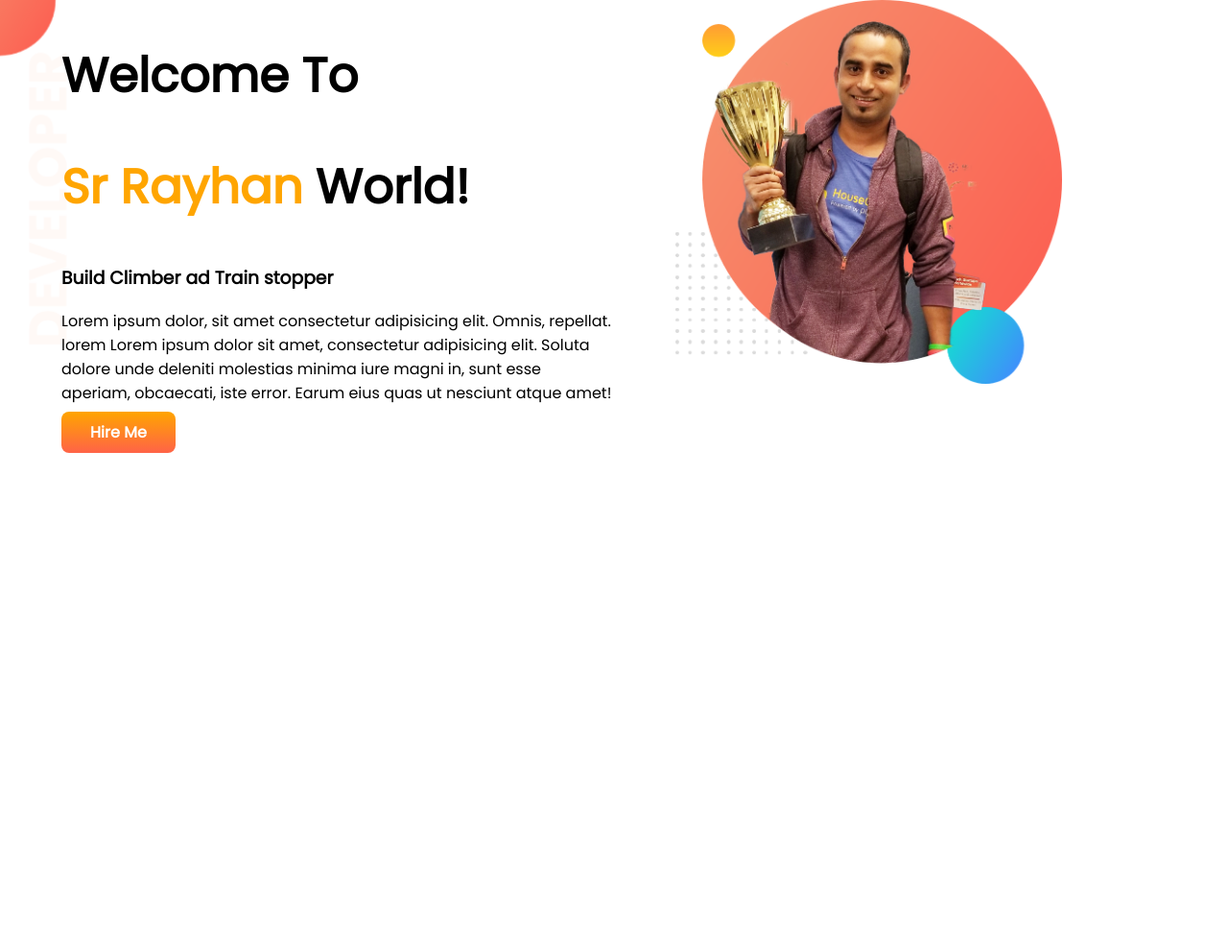
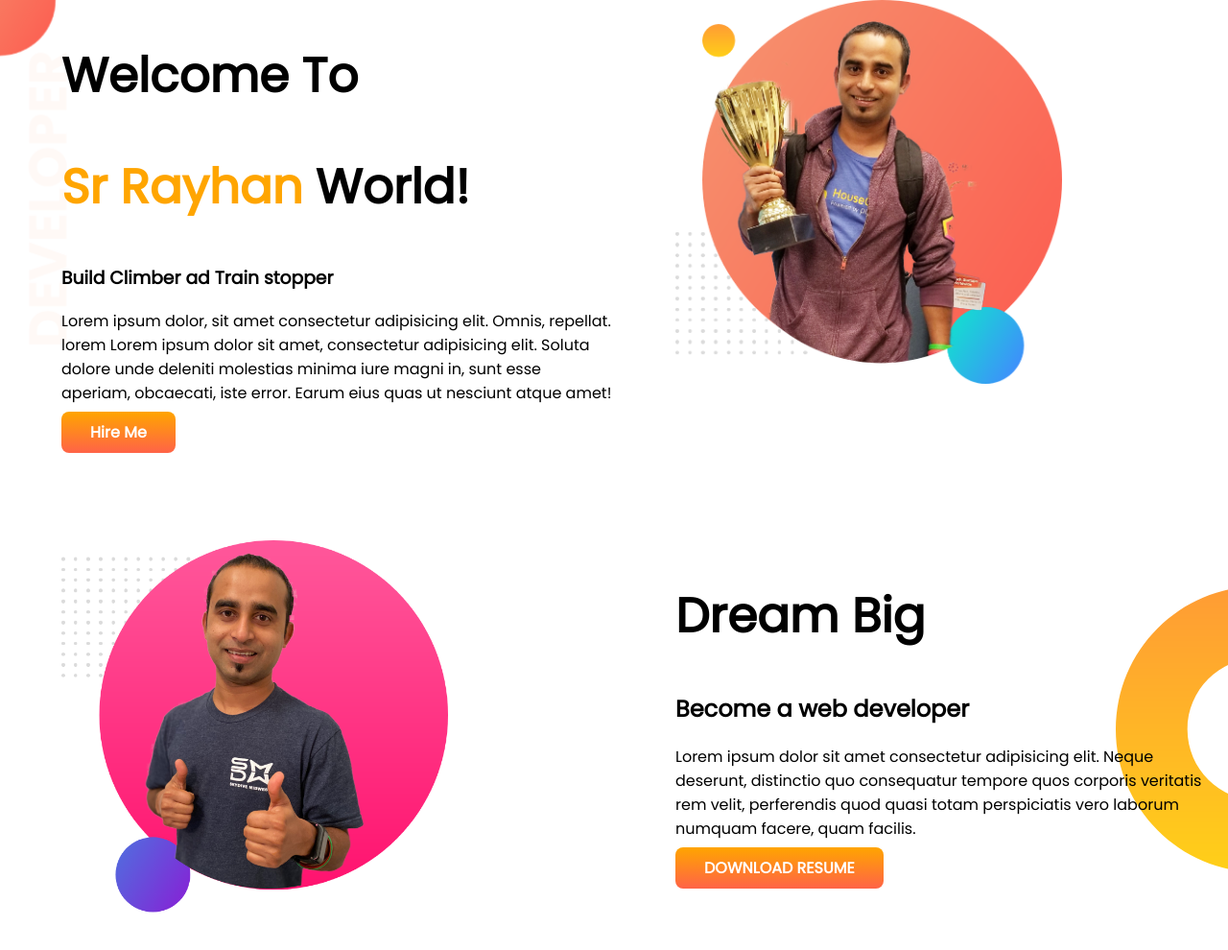
Before and after one commit to rayhanhero120/developer-portfolio, a plain HTML site: page index.html in a window 1280 px wide. Shown: the whole page at 96% size. Before the commit the page ends 800 px from the top, so only its background shows below. Drawn offline with Linux system fonts and the light colour scheme.

Commit message:
dream added

```diff
--- a/index.html
+++ b/index.html
@@ -29,6 +29,22 @@
             <img src="images/jhankar.png" alt="">
         </div>
     </section>
+    <section class="dream-big">
+        <div class="half-width">
+            <img src="images/jhankar2.png" alt="">
+        </div>
+        <div class="half-width">
+            <h1>
+                Dream Big
+            </h1>
+            <h2>Become a web developer</h2>
+            <p>Lorem ipsum dolor sit amet consectetur adipisicing elit. Neque deserunt, distinctio quo consequatur
+                tempore quos corporis veritatis rem velit, perferendis quod quasi totam perspiciatis vero laborum
+                numquam facere, quam facilis.</p>
+            <a class="link-button" target="_blank" href="">DOWNLOAD RESUME</a>
+        </div>
+
+    </section>
 
 
 </body>
--- a/style.css
+++ b/style.css
@@ -11,6 +11,7 @@ color: orange;
 }
 section{
     display: flex;
+    margin-bottom: 100px;
 }
 .half-width{
     width: 50%;
@@ -33,3 +34,8 @@ section{
     background-image: url(images/top-banner.png);
     background-repeat: no-repeat;
 }
+.dream-big{
+    background-image: url(images/dream-bg.png);
+    background-repeat: no-repeat;
+    background-position: right;
+}
```
